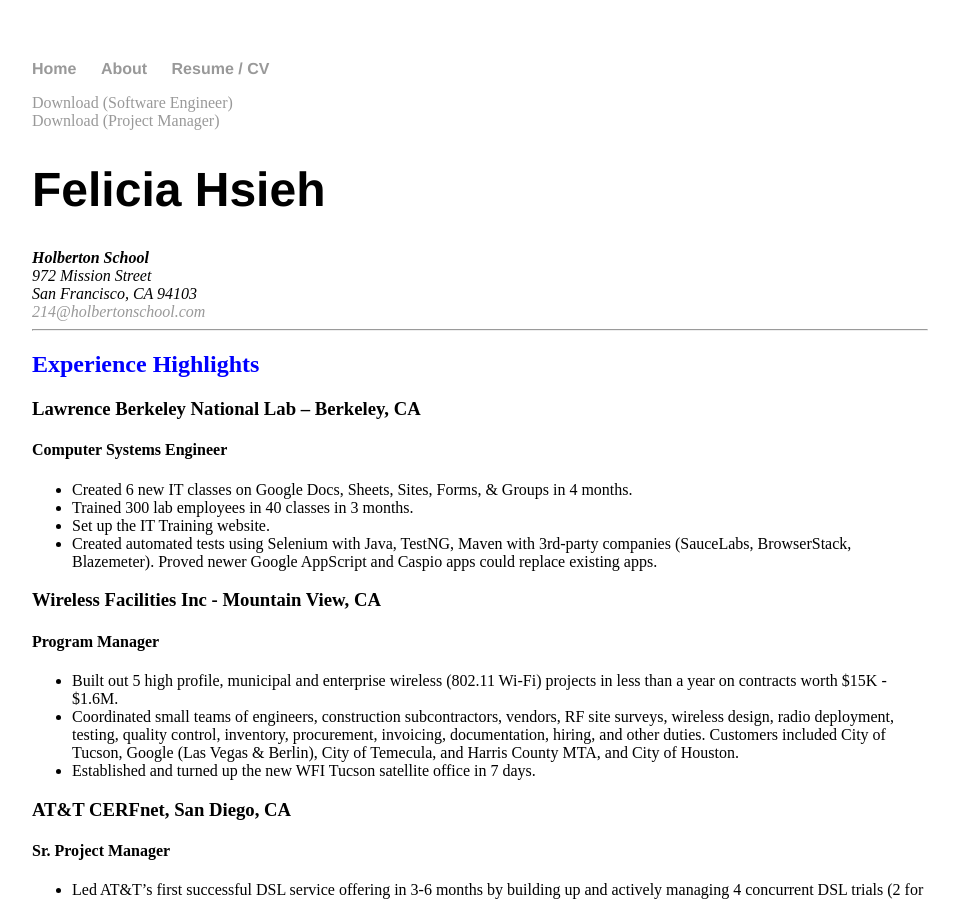
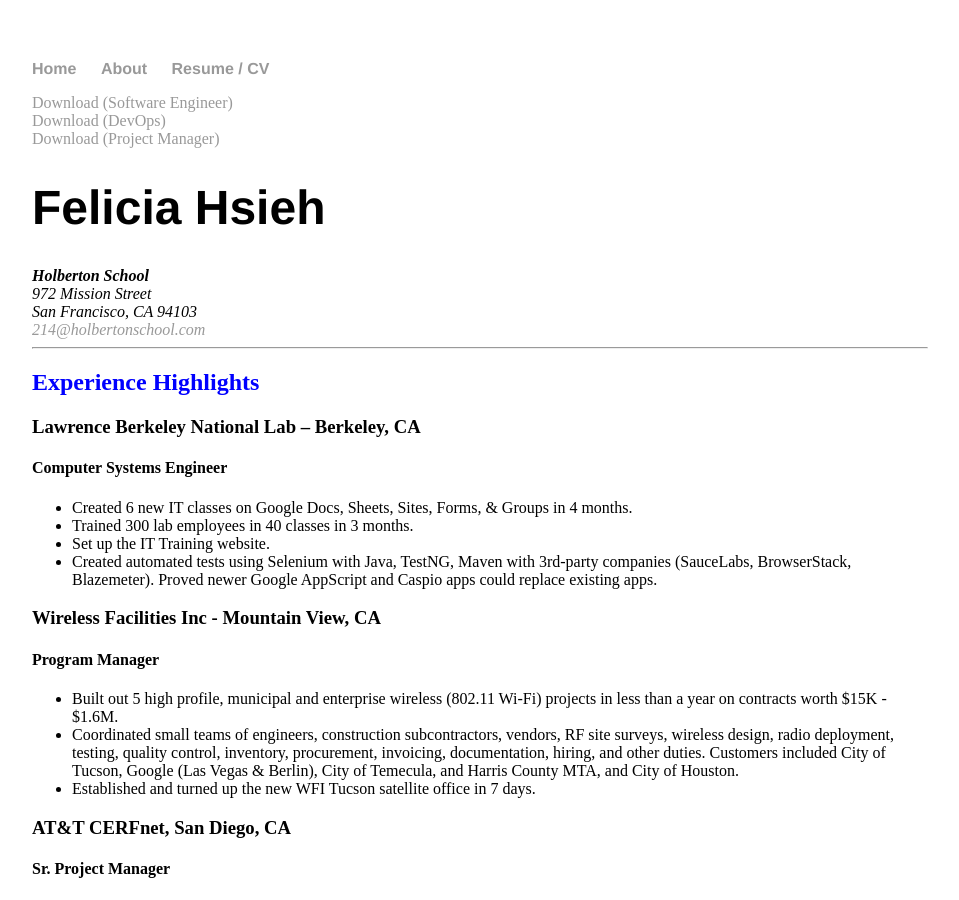
Before and after one commit to feliciahsieh/feliciahsieh.github.io, a Jekyll site: the page built from cv/index.html, in a window 1280 px wide and 900 px high. Shown: the whole window, without its empty margins (160-1119 px from the left). Built offline with Jekyll 4.4.1, drawn with Linux system fonts in a browser that asks for light colours.

Commit message:
Reference Targeted resume

```diff
--- a/cv/index.html
+++ b/cv/index.html
@@ -4,9 +4,11 @@ title: Resume
 ---
 
 <div class="cv">
-	<a href="/files/FeliciaHsieh2018SW_A.pdf" class="download" title="Felicia Hsieh Resume (Software Engineer)">Download (Software Engineer)</a>
+	<a href="/files/FeliciaHsieh2018T_SW.pdf.pdf" class="download" title="Felicia Hsieh Resume (Software Engineer)">Download (Software Engineer)</a>
 	<br>
-	<a href="/files/FeliciaHsieh2018PM_A.pdf" class="download" title="Felicia Hsieh Resume (Project Manager)">Download (Project Manager)</a>
+	<a href="/files/FeliciaHsieh2018T_DevOps.pdf.pdf" class="download" title="Felicia Hsieh Resume (DevOps)">Download (DevOps)</a>
+	<br>
+	<a href="/files/FeliciaHsieh2018T_PM.pdf" class="download" title="Felicia Hsieh Resume (Project Manager)">Download (Project Manager)</a>
 
 	<h1>Felicia Hsieh</h1>
 	<address>
```
